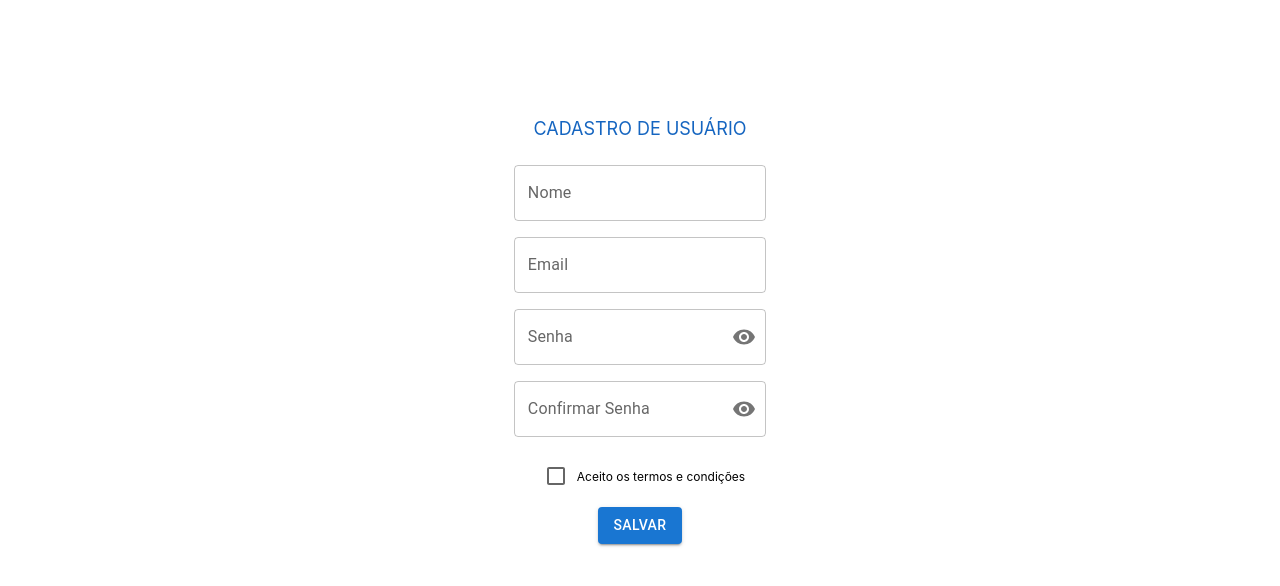
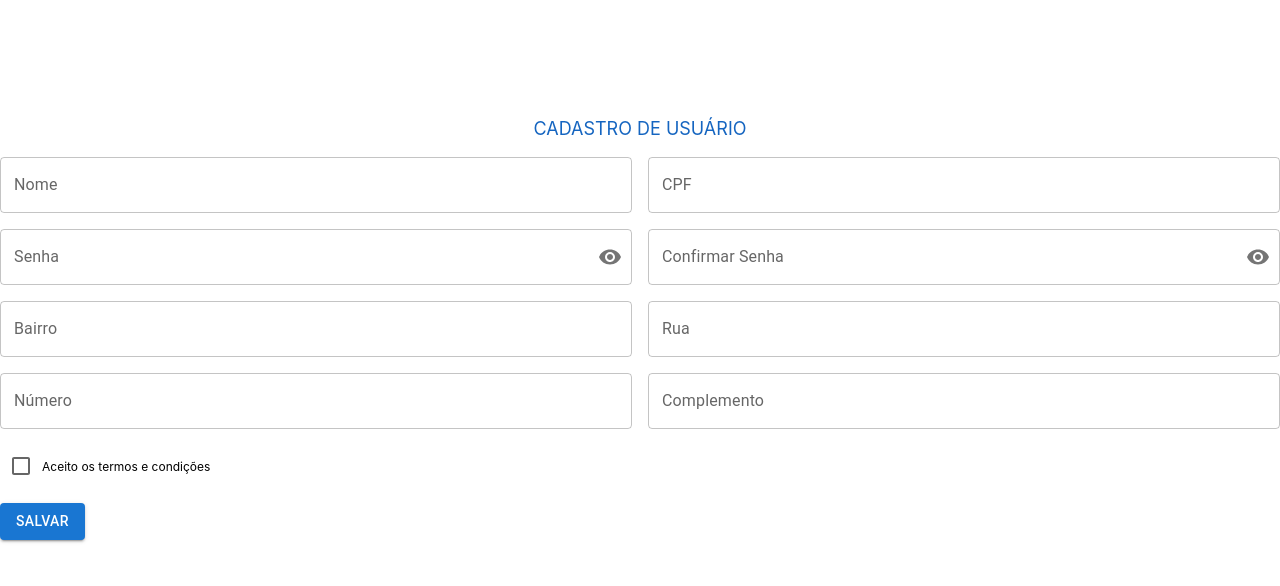
Before and after one commit to CamilaRedondo/projeto-si, a React (Create React App) app in the folder frontend/: page /signup in a window 1280 px wide. Shown: the top 586 px of the page. Built offline with nearby package versions, Linux system fonts and the light colour scheme.

Commit message:
feat: add signup page

```diff
--- a/frontend/src/pages/SignUpPage.tsx
+++ b/frontend/src/pages/SignUpPage.tsx
@@ -1,13 +1,18 @@
 import React, { useState } from "react";
-import { Box, Button, Checkbox, Dialog, DialogActions, DialogContent, DialogContentText, DialogTitle, FormControl, IconButton, InputAdornment, InputLabel, OutlinedInput, TextField } from "@mui/material";
+import { Box, Button, Checkbox, Dialog, DialogActions, DialogContent, DialogContentText, DialogTitle, FormControl, Grid, IconButton, InputAdornment, InputLabel, OutlinedInput, TextField } from "@mui/material";
 import Visibility from '@mui/icons-material/Visibility';
 import VisibilityOff from '@mui/icons-material/VisibilityOff';
 
 interface FormData {
     name: string;
-    email: string;
+    cpf: string;
     password: string;
     confirmPassword: string;
+    neighborhood: string;
+    street: string;
+    number: string;
+    complement: string;
+    phone: string;
 }
 
 export default function SignUpPage() {
@@ -15,9 +20,14 @@ export default function SignUpPage() {
     const [termsChecked, setTermsChecked] = useState<boolean>(false);
     const [formData, setFormData] = useState<FormData>({
         name: '',
-        email: '',
+        cpf: '',
         password: '',
-        confirmPassword: ''
+        confirmPassword: '',
+        neighborhood: '',
+        street: '',
+        number: '',
+        complement: '',
+        phone: ''
     });
     const [emptyFieldsDialogOpen, setEmptyFieldsDialogOpen] = useState<boolean>(false);
     const [termsDialogOpen, setTermsDialogOpen] = useState<boolean>(false);
@@ -29,7 +39,7 @@ export default function SignUpPage() {
     };
 
     const handleSaveForm = () => {
-        if (!formData.name || !formData.email || !formData.password || !formData.confirmPassword) {
+        if (!formData.name || !formData.cpf || !formData.password || !formData.confirmPassword || !formData.phone) {
             setEmptyFieldsDialogOpen(true);
             return;
         }
@@ -43,8 +53,9 @@ export default function SignUpPage() {
         }
         // Lógica para salvar as informações do formulário
         console.log("Nome:", formData.name);
-        console.log("Email:", formData.email);
+        console.log("CPF:", formData.cpf);
         console.log("Senha:", formData.password);
+        console.log("Telefone:", formData.phone);
         console.log("Formulário salvo:", formData);
     };
 
@@ -75,23 +86,29 @@ export default function SignUpPage() {
     return (
         <Box sx={{ display: 'flex', flexDirection: 'column', alignItems: 'center', marginTop: '100px' }}>
             <p style={{ fontSize: '18px', fontWeight: "normal", color: '#1565c0' }}>CADASTRO DE USUÁRIO</p>
+            <Grid container spacing={2}>
+                <Grid item xs={12} sm={6}>
                     <TextField
-                sx={{ m: 1, width: '25ch' }}
+                        fullWidth
                         label="Nome"
                         variant="outlined"
                         name="name"
                         value={formData.name}
                         onChange={handleInputChange}
                     />
+                </Grid>
+                <Grid item xs={12} sm={6}>
                     <TextField
-                sx={{ m: 1, width: '25ch' }}
-                label="Email"
+                        fullWidth
+                        label="CPF"
                         variant="outlined"
-                name="email"
-                value={formData.email}
+                        name="cpf"
+                        value={formData.cpf}
                         onChange={handleInputChange}
                     />
-            <FormControl sx={{ m: 1, width: '25ch' }} variant="outlined">
+                </Grid>
+                <Grid item xs={12} sm={6}>
+                    <FormControl fullWidth variant="outlined">
                         <InputLabel htmlFor="outlined-adornment-password">Senha</InputLabel>
                         <OutlinedInput
                             id="outlined-adornment-password"
@@ -114,7 +131,9 @@ export default function SignUpPage() {
                             name="password"
                         />
                     </FormControl>
-            <FormControl sx={{ m: 1, width: '25ch' }} variant="outlined">
+                </Grid>
+                <Grid item xs={12} sm={6}>
+                    <FormControl fullWidth variant="outlined">
                         <InputLabel htmlFor="outlined-adornment-confirm-password">Confirmar Senha</InputLabel>
                         <OutlinedInput
                             id="outlined-adornment-confirm-password"
@@ -137,7 +156,49 @@ export default function SignUpPage() {
                             name="confirmPassword"
                         />
                     </FormControl>
-            <Box sx={{ display: 'flex', justifyContent: 'center', alignItems: 'center', marginTop: '10px' }}>
+                </Grid>
+                <Grid item xs={12} sm={6}>
+                    <TextField
+                        fullWidth
+                        label="Bairro"
+                        variant="outlined"
+                        name="neighborhood"
+                        value={formData.neighborhood}
+                        onChange={handleInputChange}
+                    />
+                </Grid>
+                <Grid item xs={12} sm={6}>
+                    <TextField
+                        fullWidth
+                        label="Rua"
+                        variant="outlined"
+                        name="street"
+                        value={formData.street}
+                        onChange={handleInputChange}
+                    />
+                </Grid>
+                <Grid item xs={12} sm={6}>
+                    <TextField
+                        fullWidth
+                        label="Número"
+                        variant="outlined"
+                        name="number"
+                        value={formData.number}
+                        onChange={handleInputChange}
+                    />
+                </Grid>
+                <Grid item xs={12} sm={6}>
+                    <TextField
+                        fullWidth
+                        label="Complemento"
+                        variant="outlined"
+                        name="complement"
+                        value={formData.complement}
+                        onChange={handleInputChange}
+                    />
+                </Grid>
+                <Grid item xs={12}>
+                    <Box sx={{ display: 'flex', alignItems: 'center' }}>
                         <Checkbox
                             checked={termsChecked}
                             onChange={handleTermsChange}
@@ -145,11 +206,15 @@ export default function SignUpPage() {
                         />
                         <p style={{ fontSize: '12px' }}>Aceito os termos e condições</p>
                     </Box>
-            <Button variant="contained" color="primary" onClick={handleSaveForm} sx={{ marginTop: '10px' }}>
+                </Grid>
+                <Grid item xs={12}>
+                    <Button variant="contained" color="primary" onClick={handleSaveForm}>
                         Salvar
                     </Button>
+                </Grid>
+            </Grid>
 
-            {/* Diálogo de aviso para campos vazios */}
+{/* Diálogos de aviso */}
 <Dialog
     open={emptyFieldsDialogOpen}
     onClose={handleCloseEmptyFieldsDialog}
@@ -169,7 +234,6 @@ export default function SignUpPage() {
     </DialogActions>
 </Dialog>
 
-            {/* Diálogo de aviso para termos e condições não selecionados */}
 <Dialog
     open={termsDialogOpen}
     onClose={handleCloseTermsDialog}
@@ -189,7 +253,6 @@ export default function SignUpPage() {
     </DialogActions>
 </Dialog>
 
-            {/* Diálogo de aviso para senhas diferentes */}
 <Dialog
     open={passwordMismatchDialogOpen}
     onClose={handleClosePasswordMismatchDialog}
```
Lines whose indentation alone changed are shown as unchanged.
